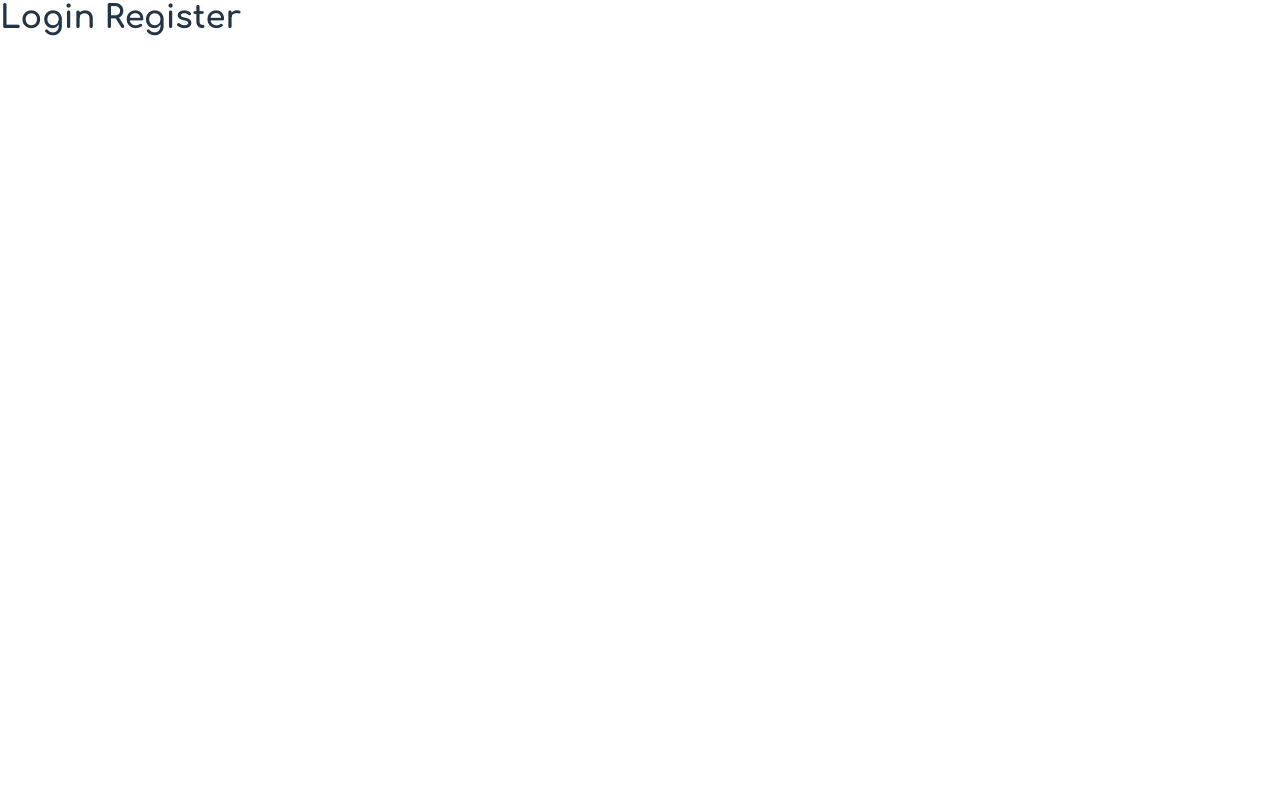
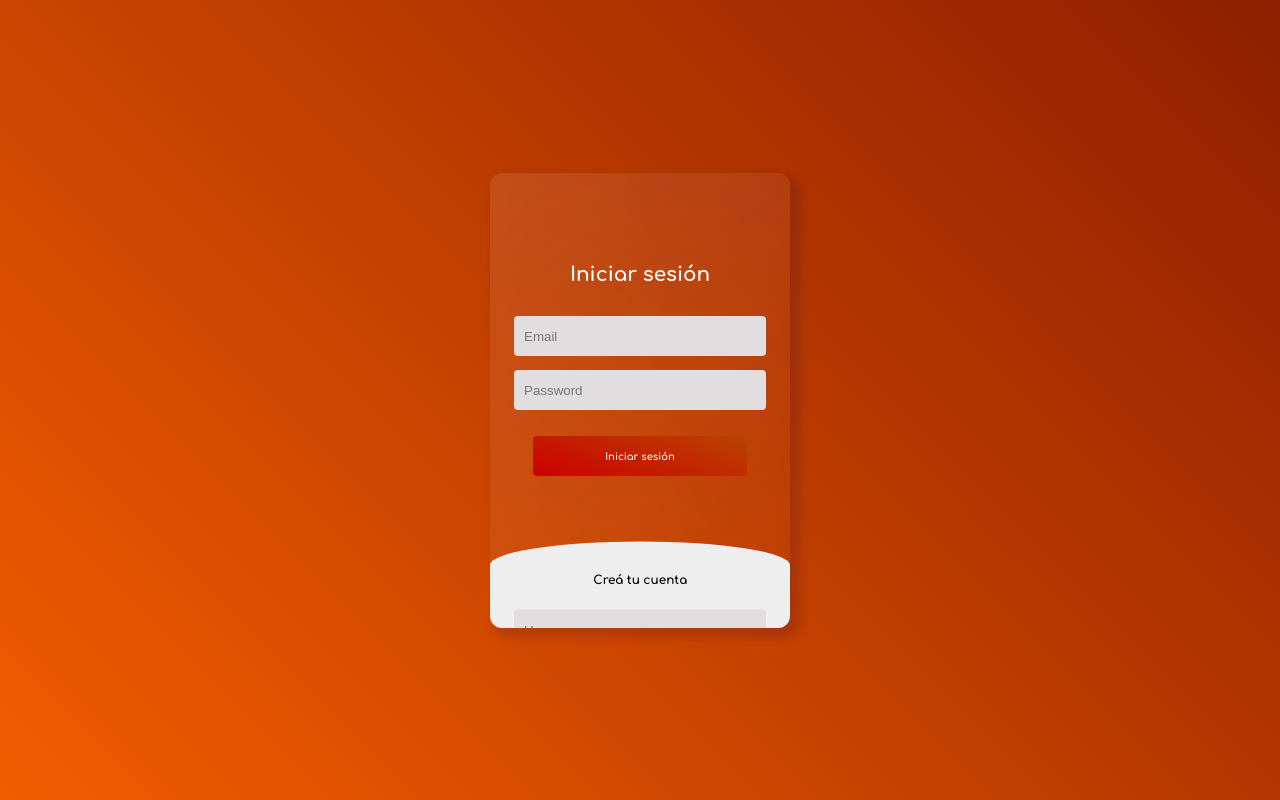
Before and after one commit to TomasUllua12/SwapDeal, a React (Vite) app: page /Login in a window 1280 px wide. Built offline with nearby package versions, Linux system fonts and the light colour scheme.

Commit message:
Login/Register Hecho

```diff
--- a/src/views/LoginRegister.css
+++ b/src/views/LoginRegister.css
@@ -0,0 +1,144 @@
+:root {
+    --color-boton: linear-gradient(20deg, rgb(204, 0, 0), rgb(185, 68, 0));
+}
+
+* {
+    margin: 0;
+    padding: 0;
+    box-sizing: border-box;
+}
+
+.wrapper {
+    height: 100vh;
+    background: linear-gradient(45deg, rgb(94, 0, 0), rgb(255, 102, 0), rgb(224, 0, 0), rgb(255, 102, 0), rgb(94, 0, 0)) 0 0 / 1000% no-repeat;
+    animation: animate 10s ease infinite;
+}
+@keyframes animate {
+    0% {
+        background-position: 0 30%, 0 0;
+    }
+    50% {
+        background-position: 100% 70%, 0 0;
+    }
+    100% {
+        background-position: 0 30%, 0 0;
+    }
+}
+
+.overlay {
+    position: absolute;
+    top: 0;
+    left: 0;
+    width: 100%;
+    height: 100%;
+}
+
+.container {
+    display: flex;
+    justify-content: center;
+    align-items: center;
+    width: 100vw;
+    height: 100vh;
+}
+
+.main {
+    position: relative;
+    display: flex;
+    flex-direction: column;
+    background: linear-gradient(135deg, rgba(255, 255, 255, 0.1), rgba(255, 255, 255, 0));
+    backdrop-filter: blur(10px);
+    -webkit-backdrop-filter: blur(10px);
+    max-height: 455px;
+    width: 300px;
+    overflow: hidden;
+    border-radius: 12px;
+    box-shadow: 7px 7px 10px 3px #24004628;
+    font-family: 'Comfortaa';
+}
+
+.form {
+    display: flex;
+    align-items: center;
+    flex-direction: column;
+    gap: 14px;
+    padding: 24px;
+}
+
+#chk {
+    display: none;
+}
+
+.login {
+    position: relative;
+    width: 100%;
+    height: 100%;
+}
+
+.login label {
+    margin: 25% 0 5%;
+}
+
+label {
+    color: #fff;
+    font-size: 2rem;
+    justify-content: center;
+    display: flex;
+    font-weight: bold;
+    cursor: pointer;
+    transition: .5s ease-in-out;
+}
+
+.input {
+    color: #555555;
+    width: 100%;
+    height: 40px;
+    background: #e0dede;
+    padding: 10px;
+    border: none;
+    outline: none;
+    border-radius: 4px;
+}
+
+.register {
+    background-color: #eee;
+    border-radius: 70% / 10%;
+    transform: translateY(5%);
+    transition: .8s ease-in-out;
+}
+
+.register label {
+    color: #000000;
+    transform: scale(.6);
+}
+
+#chk:checked ~ .register {
+    transform: translateY(-60%);
+}
+
+#chk:checked ~ .register label {
+    transform: scale(1);
+    margin: 10% 0 5%;
+}
+
+#chk:checked ~ .login label {
+    transform: scale(.6);
+    margin: 5% 0 5%;
+}
+
+.form button {
+    width: 85%;
+    height: 40px;
+    margin: 12px auto 10%;
+    color: #fff;
+    background: var(--color-boton);
+    font-size: 1rem;
+    font-weight: 600;
+    border: none;
+    border-radius: 4px;
+    cursor: pointer;
+    transition: .2s ease-in;
+}
+
+.form button:hover {
+    background-color: #6d44b8;
+}
--- a/src/views/LoginRegister.jsx
+++ b/src/views/LoginRegister.jsx
@@ -1,11 +1,46 @@
 import React from 'react'
+import "./LoginRegister.css"
 
 export function LoginRegister(props) {
 
 
     return (
         <>
-            <h1>Login Register</h1>
+            <body>
+                <div className='wrapper'></div>
+                <div className='overlay'>
+                    <div className='container'>
+                        <div className='main'>
+                            <input type="checkbox" id='chk' aria-hidden="true" />
+
+                            <div className='login'>
+                                <form className='form'>
+                                    <label htmlFor="chk" aria-hidden="true">Iniciar sesión</label>
+                                    <input className="input" type="email" autoComplete='off'
+                                    name='email' placeholder='Email' required=""/>
+                                    <input className="input" type="password"
+                                    name='pswd' placeholder='Password' required=""/>
+                                    <button>Iniciar sesión</button>
+                                </form>
+                            </div>
+
+                            <div className='register'>
+                                <form className='form'>
+                                    <label htmlFor="chk" aria-hidden="true">Creá tu cuenta</label>
+                                    <input className="input" type="text" autoComplete='off'
+                                    name='txt' placeholder='Username' required=""/>
+                                    <input className="input" type="email" autoComplete='off'
+                                    name='email' placeholder='Email' required=""/>
+                                    <input className="input" type="password"
+                                    name='pswd' placeholder='Password' required=""/>
+                                    <button>Crear</button>
+                                </form>
+                            </div>
+                        </div>
+                    </div>
+                </div>
+            </body>
+
         </>
     )
 }
```
Also changed, not shown: public/assets/img/backgroundLogin.svg (added).
